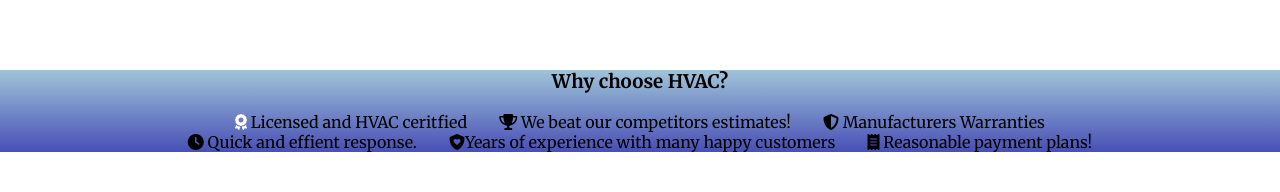
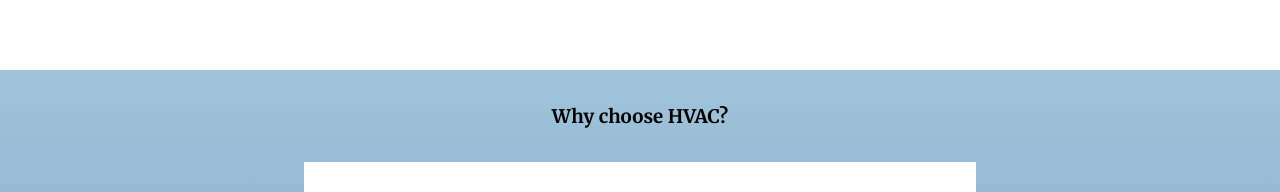
Before and after one commit to moisesg526/hvac, a JavaScript app: page / in a window 1280 px wide. Shown: the part 734-926 px from the top of the page. Built offline with nearby package versions, Linux system fonts and the light colour scheme; the HTML template or start-up script is replaced by a standard one.

Commit message:
Added icons and padding to whyus component

```diff
--- a/src/components/Whyus.js
+++ b/src/components/Whyus.js
@@ -4,23 +4,33 @@ function Whyus() {
   return (
     <div className="whyus-container">
       <h3>Why choose HVAC?</h3>
-      <div className="row1">
+      <div className="row">
         <div className="reasons">
-          <i class="fa-solid fa-award why-icon"></i> Licensed and HVAC ceritfied
+          <i className="fa-solid fa-award why-icon"></i> <br />
+          Licensed and HVAC ceritfied
         </div>
         <div className="reasons">
-          <i class="fa-solid fa-trophy"></i> We beat our competitors estimates!
+          <i className="fa-solid fa-trophy why-icon"></i> <br />
+          We beat our competitors estimates!
         </div>
-        <div className="reasons"><i class="fa-solid fa-shield-halved"></i> Manufacturers Warranties</div>
+        <div className="reasons">
+          <i className="fa-solid fa-shield-halved why-icon"></i>
+          <br /> Manufacturers Warranties
+        </div>
       </div>
-      <div className="row2">
-        <div className="reasons"><i class="fa-solid fa-clock"></i> Quick and effient response.</div>
+      <div className="row">
         <div className="reasons">
-          <i class="fa-solid fa-shield-heart"></i>
+          <i className="fa-solid fa-clock why-icon"></i>
+          <br /> Quick and effient response.
+        </div>
+        <div className="reasons">
+          <i className="fa-solid fa-shield-heart why-icon"></i>
+          <br />
           Years of experience with many happy customers
         </div>
         <div className="reasons">
-          <i class="fa-solid fa-receipt"></i> Reasonable payment plans!
+          <i className="fa-solid fa-receipt why-icon"></i> <br />
+          Reasonable payment plans!
         </div>
       </div>
     </div>
--- a/src/styles/_whyus.scss
+++ b/src/styles/_whyus.scss
@@ -1,22 +1,27 @@
 .whyus-container {
+    padding: 1rem 0 2rem;
     position: relative;
     text-align: center;
     margin: 15rem 0;
     background-image: linear-gradient(rgb(159, 196, 217), rgb(72, 79, 181));
 }
 
-.row1 {
-    display: flex;
-    justify-content: center;
+.row {
+    display: grid;
     gap: 2rem;
+    padding: 1rem;
 }
 
-.row2 {
-    display: flex;
-    justify-content: center;
-    gap: 2rem;
+.reasons {
+    background-color: #fff;
+    width: 50vw;
+    height: 20vh;
+    padding: 1rem;
+    margin: auto;
 }
 
 .why-icon {
-    color: #fff;
+    color: #000;
+    font-size: 2rem;
+    padding: 1rem;
 }
--- a/src/styles/style.css
+++ b/src/styles/style.css
@@ -134,26 +134,31 @@ nav ul {
   }
 }
 .whyus-container {
+  padding: 1rem 0 2rem;
   position: relative;
   text-align: center;
   margin: 15rem 0;
   background-image: linear-gradient(rgb(159, 196, 217), rgb(72, 79, 181));
 }
 
-.row1 {
-  display: flex;
-  justify-content: center;
+.row {
+  display: grid;
   gap: 2rem;
+  padding: 1rem;
 }
 
-.row2 {
-  display: flex;
-  justify-content: center;
-  gap: 2rem;
+.reasons {
+  background-color: #fff;
+  width: 50vw;
+  height: 20vh;
+  padding: 1rem;
+  margin: auto;
 }
 
 .why-icon {
-  color: #fff;
+  color: #000;
+  font-size: 2rem;
+  padding: 1rem;
 }
 
 .footer-container {
```
Also changed, not shown: 1 other file (tests, documents, lock files or other folders).
